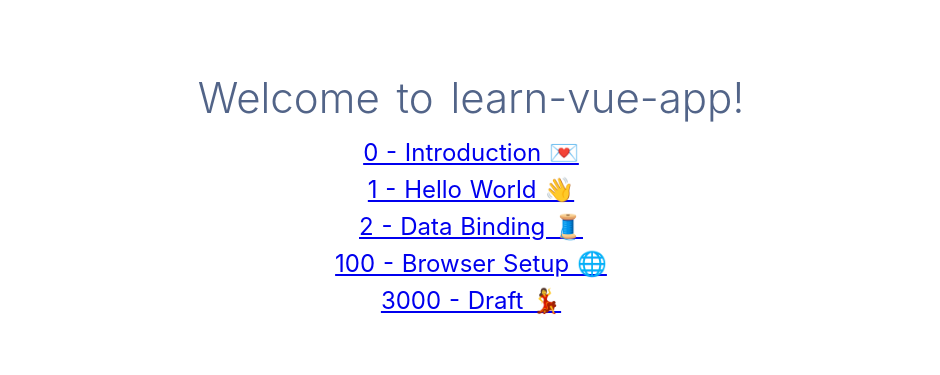
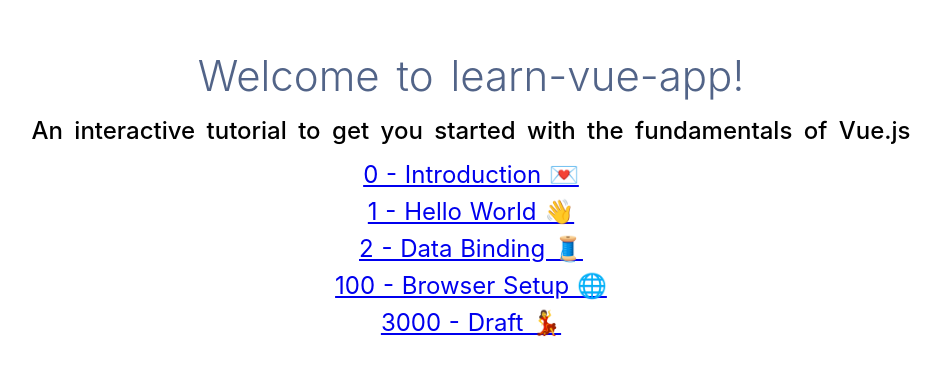
Before and after one commit to swapagarwal/learn-vue-app, a Nuxt app: page / in a window 1280 px wide. Shown: the part 203-578 px from the top of the page, without its empty margins (169-1109 px from the left). Built offline with nearby package versions, Linux system fonts and the light colour scheme; what vue-highlightjs would draw is missing.

Commit message:
add byline in index

```diff
--- a/pages/index.vue
+++ b/pages/index.vue
@@ -8,6 +8,7 @@
       <h2 class="subtitle">
         Welcome to learn-vue-app!
       </h2>
+      <p class="byline">An interactive tutorial to get you started with the fundamentals of Vue.js</p>
       <!-- <div class="links">
         <a
           href="https://nuxtjs.org/"
@@ -67,6 +68,13 @@ export default {
   padding-bottom: 15px;
 }
 
+.byline {
+  font-weight: 500;
+  font-size: 24px;
+  word-spacing: 5px;
+  padding-bottom: 15px;
+}
+
 .links {
   padding-top: 15px;
 }
```
